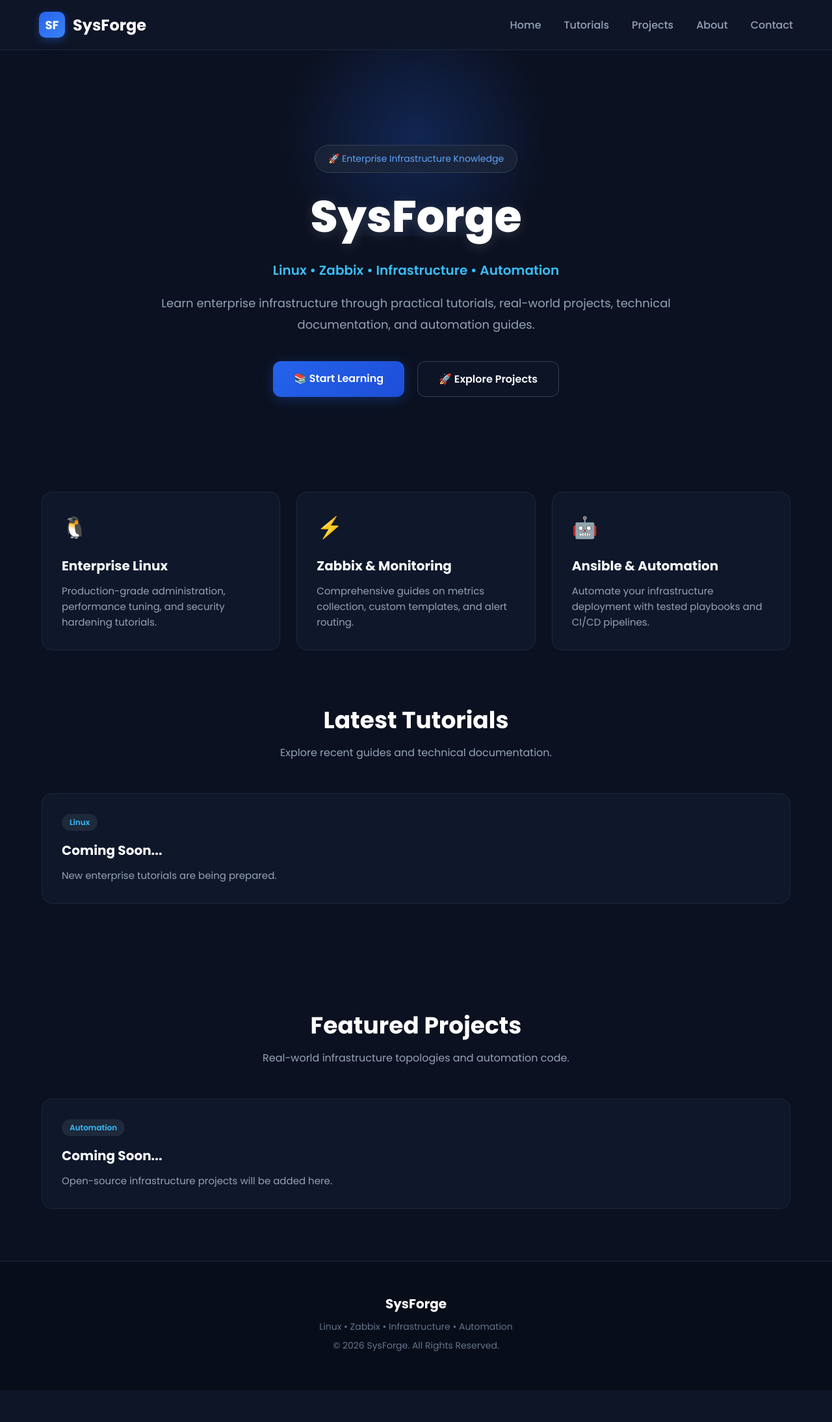
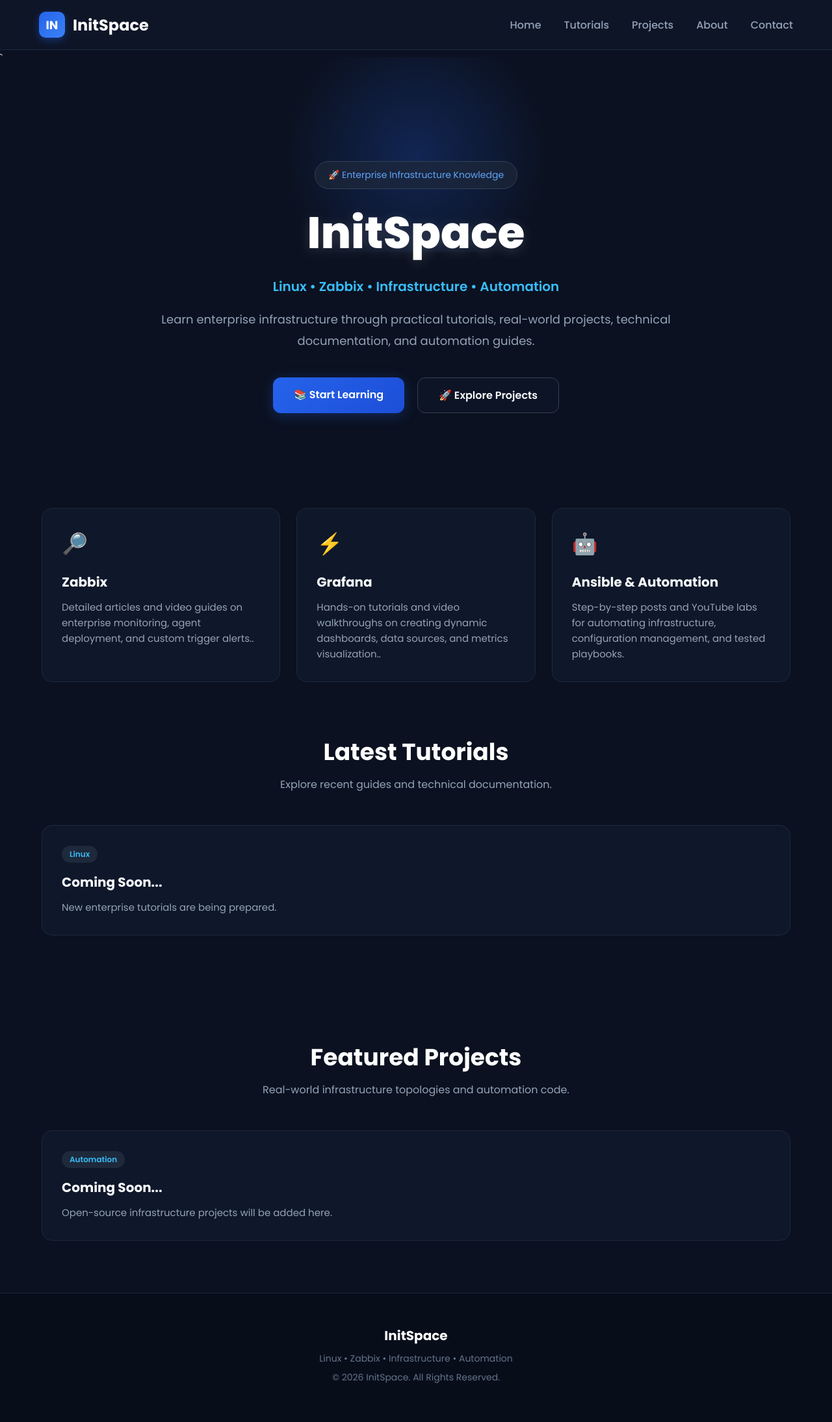
Before and after one commit to siavashsaberibadr/InitSpace, a FastAPI app: page / in a window 1280 px wide. Shown: the whole page at 65% size. Before the commit the page ends 2140 px from the top, so only its background shows below. Run offline with FastAPI, Linux system fonts and the light colour scheme.

Commit message:
Update templates and feature cards

```diff
--- a/app/templates/base.html
+++ b/app/templates/base.html
@@ -7,7 +7,7 @@
 
     <meta name="viewport" content="width=device-width, initial-scale=1.0">
 
-    <title>SysForge | Linux • Zabbix • Infrastructure</title>
+    <title>InitSpace | Linux • Zabbix • Infrastructure</title>
 
     <link rel="preconnect" href="https://fonts.googleapis.com">
 
@@ -28,9 +28,9 @@
 
         <div class="logo">
 
-            <div class="logo-box">SF</div>
+            <div class="logo-box">IN</div>
 
-            <span>SysForge</span>
+            <span>InitSpace</span>
 
         </div>
 
@@ -53,7 +53,7 @@
 </header>
 
 <main>
-
+`
 {% block content %}
 
 {% endblock %}
@@ -64,7 +64,7 @@
 
     <div class="container">
 
-        <h3>SysForge</h3>
+        <h3>InitSpace</h3>
 
         <p>
 
@@ -74,7 +74,7 @@
 
         <p>
 
-            © 2026 SysForge. All Rights Reserved.
+            © 2026 InitSpace. All Rights Reserved.
 
         </p>
 
--- a/app/templates/index.html
+++ b/app/templates/index.html
@@ -10,7 +10,7 @@
             <span class="hero-badge">
                 🚀 Enterprise Infrastructure Knowledge
             </span>
-            <h1>SysForge</h1>
+            <h1>InitSpace</h1>
             <h2>Linux • Zabbix • Infrastructure • Automation</h2>
             <p class="hero-description">
                 Learn enterprise infrastructure through practical tutorials, real-world projects, technical documentation, and automation guides.
@@ -27,19 +27,19 @@
 <section class="features">
     <div class="container grid-3">
         <div class="card feature-card">
-            <div class="card-icon">🐧</div>
-            <h3>Enterprise Linux</h3>
-            <p>Production-grade administration, performance tuning, and security hardening tutorials.</p>
+            <div class="card-icon">🔎</div>
+            <h3>Zabbix</h3>
+            <p>Detailed articles and video guides on enterprise monitoring, agent deployment, and custom trigger alerts..</p>
         </div>
         <div class="card feature-card">
             <div class="card-icon">⚡</div>
-            <h3>Zabbix & Monitoring</h3>
-            <p>Comprehensive guides on metrics collection, custom templates, and alert routing.</p>
+            <h3>Grafana</h3>
+            <p>Hands-on tutorials and video walkthroughs on creating dynamic dashboards, data sources, and metrics visualization..</p>
         </div>
         <div class="card feature-card">
             <div class="card-icon">🤖</div>
             <h3>Ansible & Automation</h3>
-            <p>Automate your infrastructure deployment with tested playbooks and CI/CD pipelines.</p>
+            <p>Step-by-step posts and YouTube labs for automating infrastructure, configuration management, and tested playbooks.</p>
         </div>
     </div>
 </section>
```
